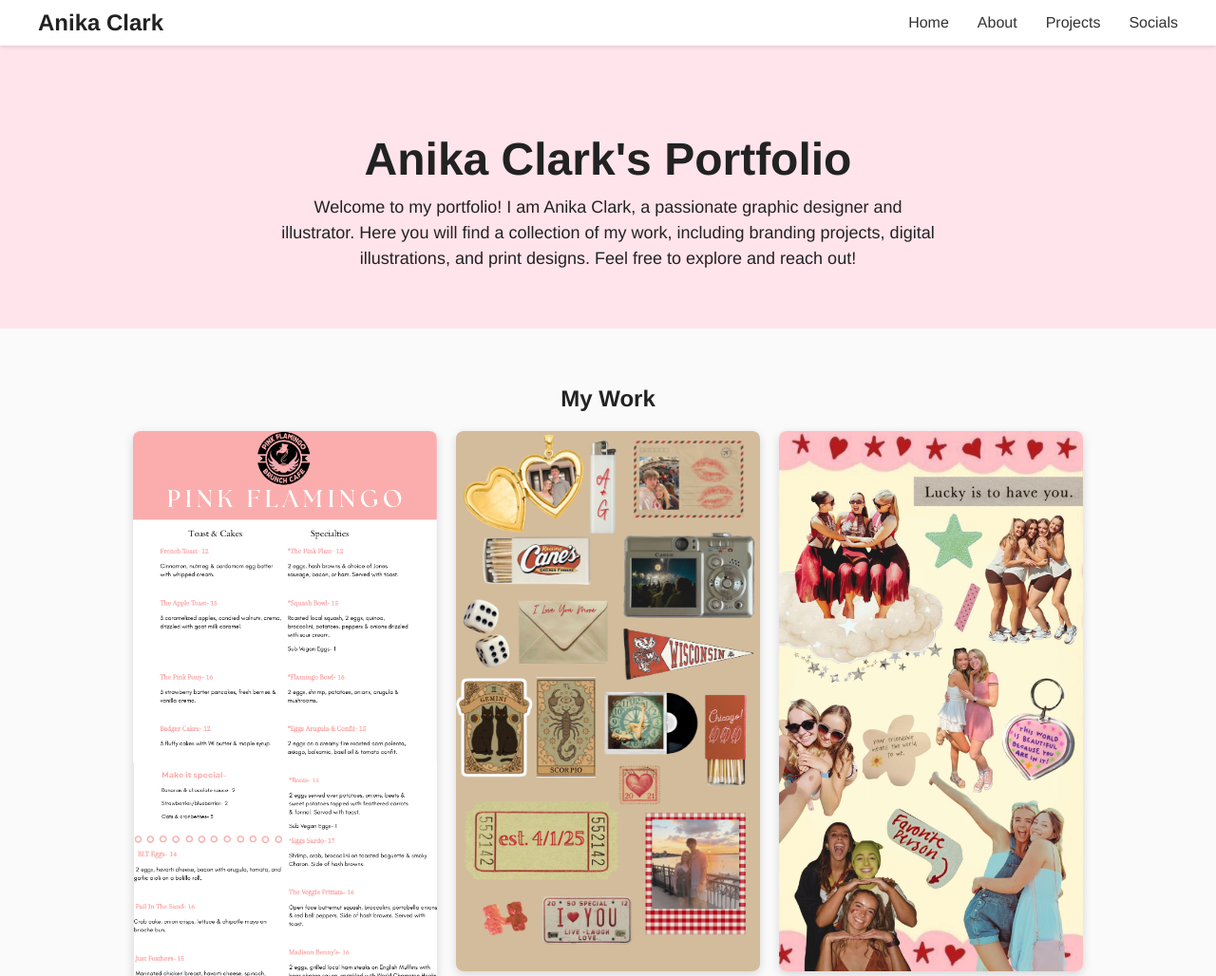
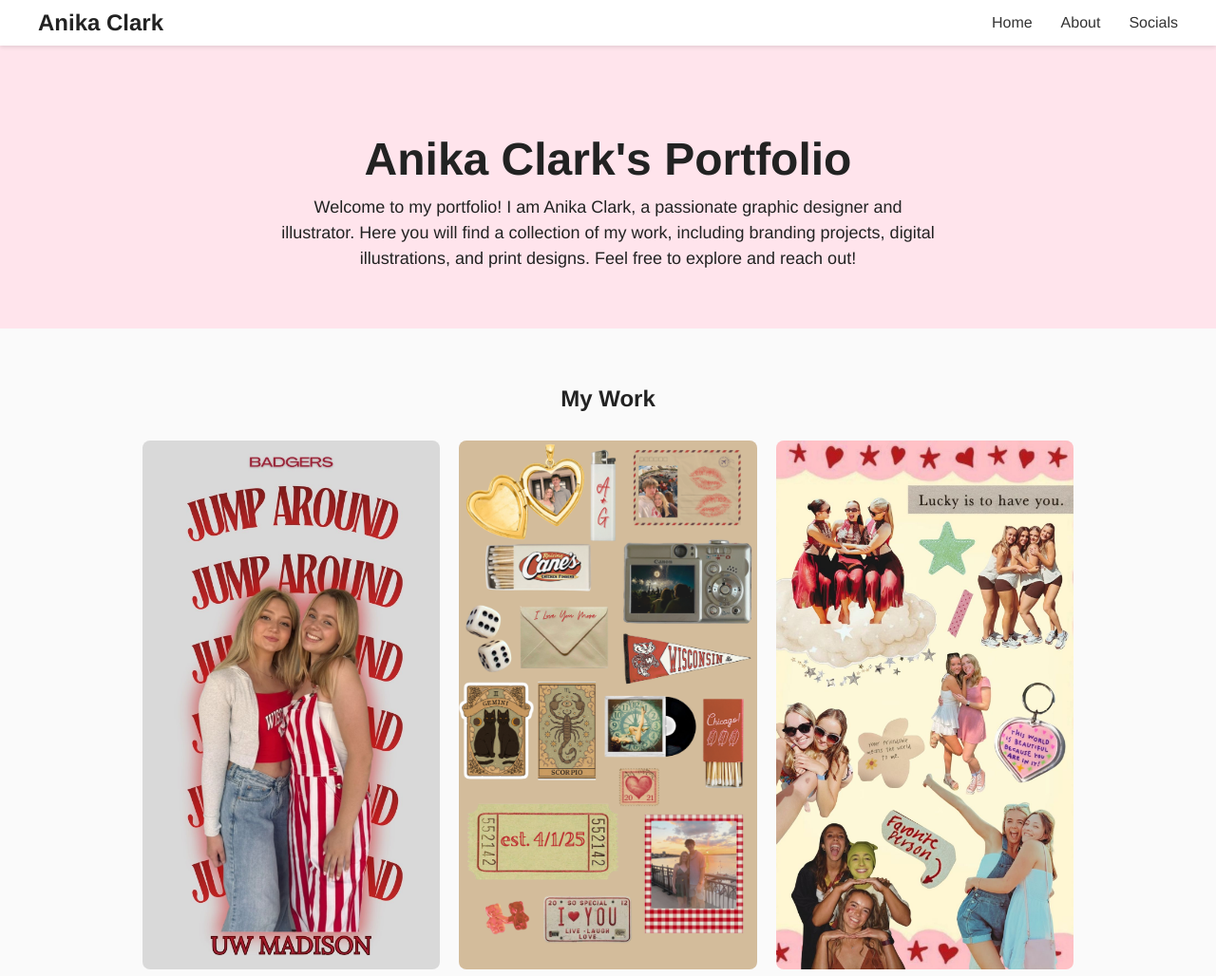
Before and after one commit to garrettcbert/anika_portfolio, a plain HTML site: page index.html in a window 1280 px wide. Shown: the top 1028 px of the page at 95% size. Drawn offline with Linux system fonts and the light colour scheme.

Commit message:
add hover, update socials and add resume.html

```diff
--- a/index.html
+++ b/index.html
@@ -40,15 +40,23 @@
 
         .gallery {
             display: grid;
-            grid-template-columns: repeat(auto-fill, minmax(280px, 1fr));
             gap: 20px;
+            grid-template-columns: repeat(auto-fit, minmax(280px, 1fr));
+            padding: 10px;
         }
+
 
         .gallery img {
             width: 100%;
             border-radius: 8px;
-            box-shadow: 0 3px 10px rgba(0,0,0,0.15);
-            object-fit: cover;
+            transition: transform 0.3s ease, box-shadow 0.3s ease;
+            cursor: pointer;
+        }
+
+        /* Hover / touch effect */
+        .gallery img:hover {
+            transform: scale(1.05);
+            box-shadow: 0px 10px 20px rgba(0,0,0,0.25);
         }
 
         footer {
@@ -106,8 +114,7 @@
     <div class="nav-logo">Anika Clark</div>
     <ul class="nav-links">
       <li><a href="index.html">Home</a></li>
-      <li><a href="about.html">About</a></li>
-      <li><a href="projects.html">Projects</a></li>
+      <li><a href="resume.html">About</a></li>
       <li><a href="socials.html">Socials</a></li>
     </ul>
   </div>
@@ -126,11 +133,24 @@
     <h2 style="text-align:center; margin-bottom:20px;">My Work</h2>
 
     <div class="gallery">
-        <img src="images/Pink_Flamingo_Menu_1.png" alt="Pink Flamingo Menu Design" />
-        <img src="images/collage_1.png" alt="collage_1" />
-        <img src="images/collage_2.png" alt="collage_2" />
+        <a href="images/NEW product.jpg" target="_blank">
+            <img src="images/NEW product.jpg" alt="Jump Around graphic" />
+        </a>
+
+        <a href="images/collage_1.png" target="_blank">
+            <img src="images/collage_1.png" alt="collage_1" />
+        </a>
+
+        <a href="images/collage_2.png" target="_blank">
+            <img src="images/collage_2.png" alt="collage_2" />
+        </a>
+
+        <a href="images/Pink_Flamingo_Menu_1.png" target="_blank">
+            <img src="images/Pink_Flamingo_Menu_1.png" alt="Pink Flamingo Menu Design" />
+        </a>
     </div>
 </section>
+
 
 <footer>
     © 2025 – Portfolio of Anika Clark
```
Also changed, not shown: socials.html (+4 -7 lines), resume.html (added).
